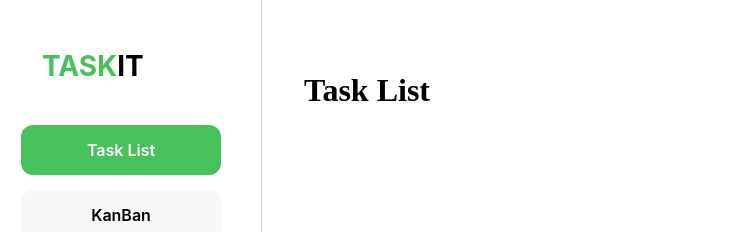
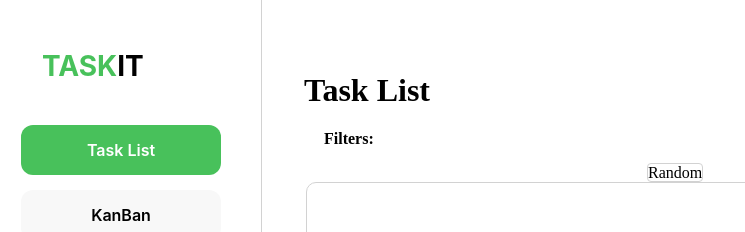
Before and after one commit to GitMonies/taskit-app, an Angular app: page / in a window 1280 px wide. Shown: the top 232 px of the page, without its empty margins (0-745 px from the left). Built offline with nearby package versions, Linux system fonts and the light colour scheme.

Commit message:
Latest news

```diff
--- a/src/app/sidebar/sidebar.component.html
+++ b/src/app/sidebar/sidebar.component.html
@@ -35,7 +35,7 @@ class="">
   </div>
 <div style="margin-top: 42px;
 ">
-  <div class="sidebar-links" style="">
+  <div class="sidebar-links">
     <a href="#">
       <button
         style="
--- a/src/app/tasklist/tasklist.component.html
+++ b/src/app/tasklist/tasklist.component.html
@@ -4,3 +4,28 @@ margin-top: 72px;">
     Task List
   </h1>
 </div>
+
+<div class="filters" style="margin-left: 316px;
+padding: 0;
+">
+  <p style="font-weight: bold;">Filters:</p>
+  <span style="width: 104px;
+  height: 26px;
+  flex-shrink: 0;
+  border-radius: 4px;
+border: 1px solid #D2D2D2;
+background: #FFF;
+margin-left: 323px;">Random</span>
+</div>
+
+<div class="tasklist-container" style="width: 1263px;
+height: 713px;
+border: 1px solid #d2d2d2;
+border-radius: 10px;
+margin-left: 298px;
+position: fixed;
+flex-shrink: 0;
+padding: 0px;
+">
+
+</div>
```
